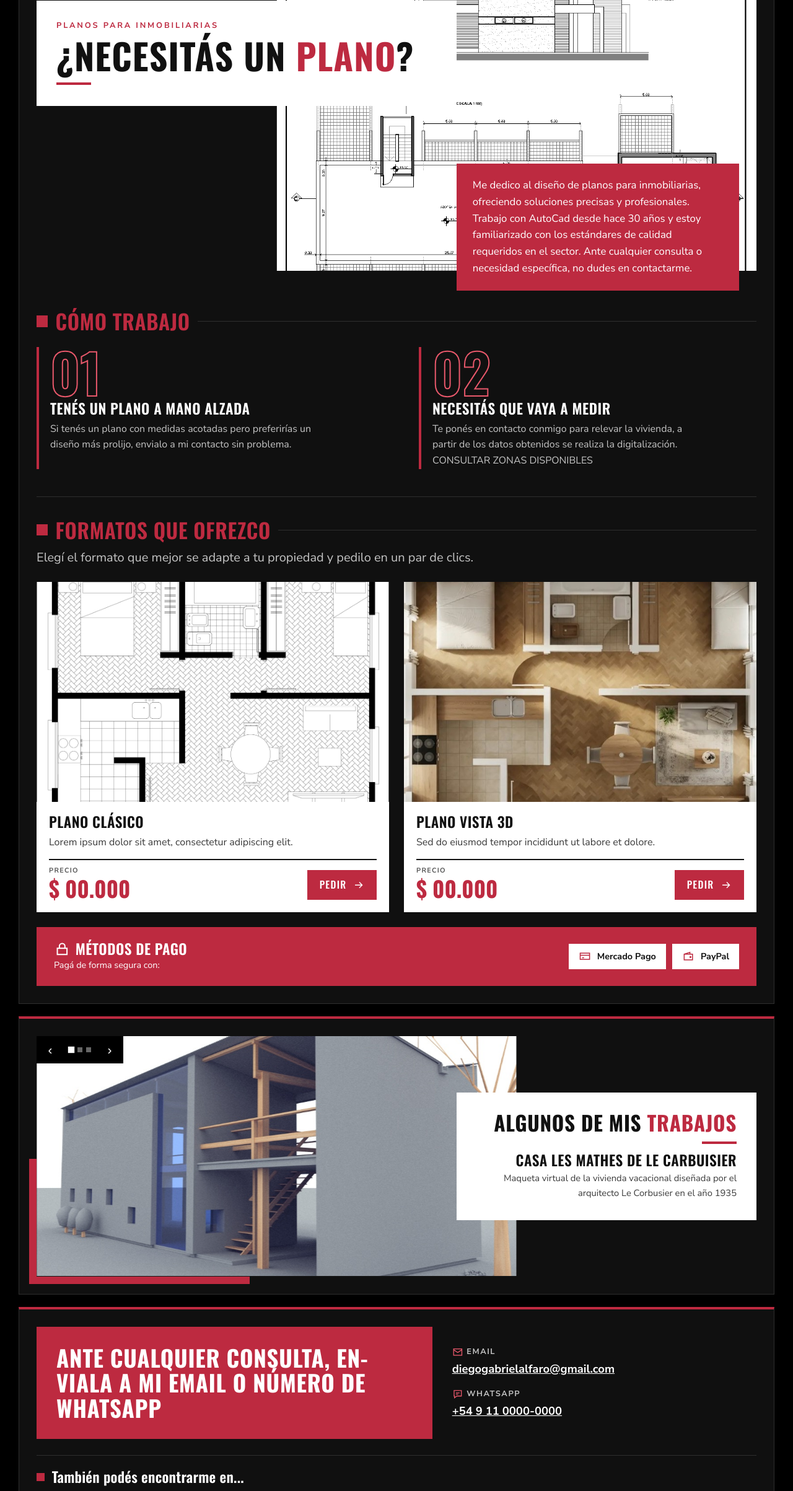
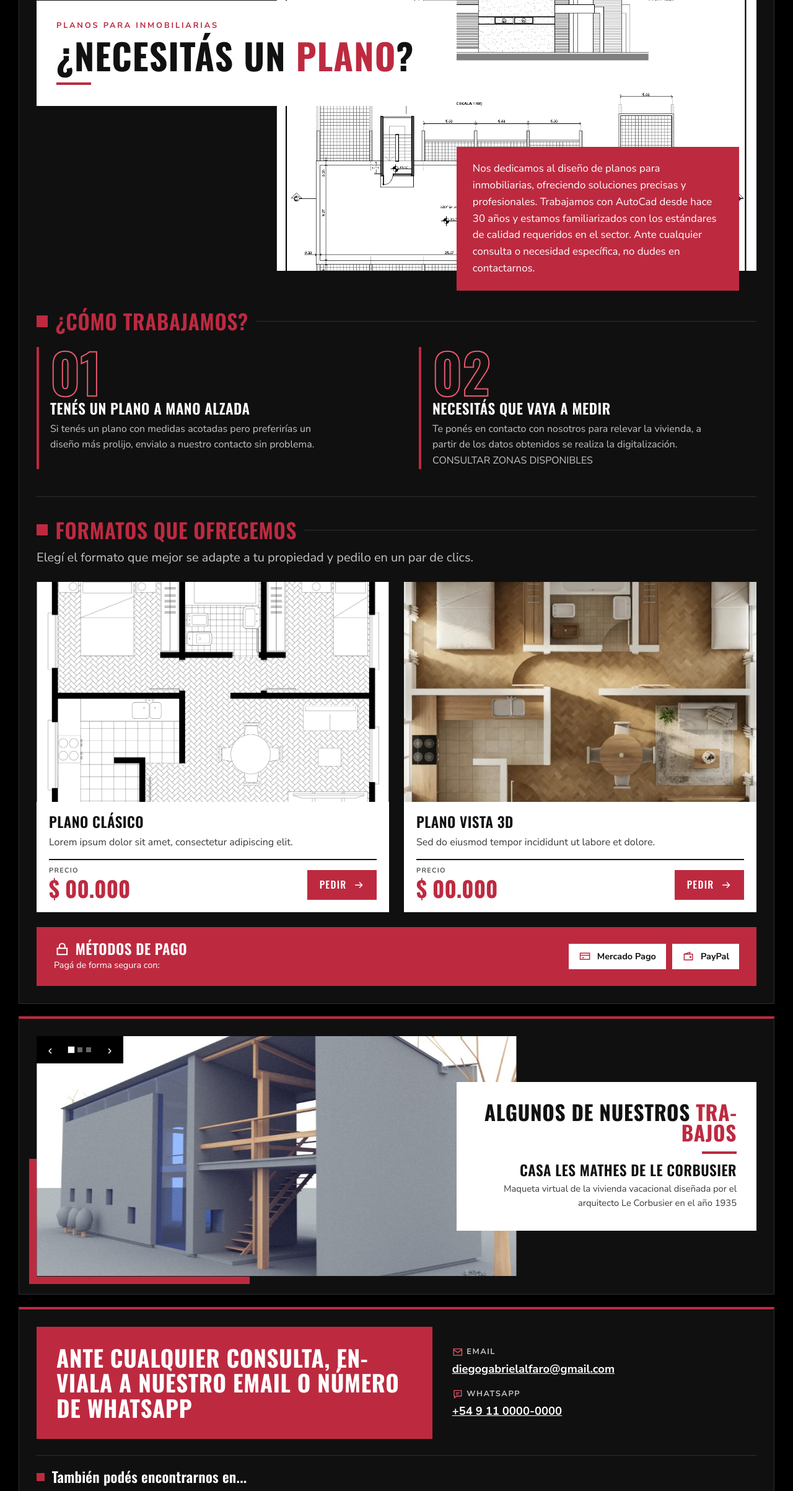
Before and after one commit to torialfaro/dgarender-web, a plain HTML site: page index.html in a window 1280 px wide. Shown: the part 914-3320 px from the top of the page at 62% size. Drawn offline with nearby package versions, Linux system fonts and the light colour scheme.

Commit message:
cambio de texto

```diff
--- a/index.html
+++ b/index.html
@@ -85,30 +85,30 @@
           <h2 class="display">¿Necesitás un <span class="hl">plano</span>?</h2>
         </div>
         <div class="plano-lede rect-red">
-          <p>Me dedico al diseño de planos para inmobiliarias, ofreciendo soluciones precisas y profesionales. Trabajo con AutoCad desde hace 30 años y estoy familiarizado con los estándares de calidad requeridos en el sector. Ante cualquier consulta o necesidad específica, no dudes en contactarme.</p>
+          <p>Nos dedicamos al diseño de planos para inmobiliarias, ofreciendo soluciones precisas y profesionales. Trabajamos con AutoCad desde hace 30 años y estamos familiarizados con los estándares de calidad requeridos en el sector. Ante cualquier consulta o necesidad específica, no dudes en contactarnos.</p>
         </div>
       </div>
 
       <!-- Cómo trabajamos: casos sin fondo, diferenciados por número y línea roja -->
       <div class="how" id="como-trabajamos">
-        <h3 class="subtitle">Cómo trabajo</h3>
+        <h3 class="subtitle">¿Cómo trabajamos?</h3>
         <div class="cases">
           <article class="case">
             <span class="case-num" aria-hidden="true">01</span>
             <h4>Tenés un plano a mano alzada</h4>
-            <p>Si tenés un plano con medidas acotadas pero preferirías un diseño más prolijo, envialo a mi contacto sin problema.</p>
+            <p>Si tenés un plano con medidas acotadas pero preferirías un diseño más prolijo, envialo a nuestro contacto sin problema.</p>
           </article>
           <article class="case">
             <span class="case-num" aria-hidden="true">02</span>
             <h4>Necesitás que vaya a medir</h4>
-            <p>Te ponés en contacto conmigo para relevar la vivienda, a partir de los datos obtenidos se realiza la digitalización. CONSULTAR ZONAS DISPONIBLES</p>
+            <p>Te ponés en contacto con nosotros para relevar la vivienda, a partir de los datos obtenidos se realiza la digitalización. CONSULTAR ZONAS DISPONIBLES</p>
           </article>
         </div>
       </div>
 
       <!-- Formatos que ofrecemos (estilo tienda) + métodos de pago -->
       <div class="formats" id="formatos">
-        <h3 class="subtitle">Formatos que ofrezco</h3>
+        <h3 class="subtitle">Formatos que ofrecemos</h3>
         <p class="lede">Elegí el formato que mejor se adapte a tu propiedad y pedilo en un par de clics.</p>
 
         <div class="shop-grid">
@@ -121,7 +121,7 @@
               <p class="product-desc">Lorem ipsum dolor sit amet, consectetur adipiscing elit.</p>
               <div class="product-foot">
                 <span class="price"><small>Precio</small>$ 00.000</span>
-                <a class="btn btn-sm" href="https://wa.me/5491165636172?text=Hola%2C%20quiero%20pedir%20el%20Formato%201" target="_blank" rel="noopener">Pedir <svg class="icon" aria-hidden="true"><use href="#i-arrow"/></svg></a>
+                <a class="btn btn-sm" href="https://wa.me/5491165636172?text=Hola%2C%20quiero%20consultar%20por%20un%20plano%20clásico" target="_blank" rel="noopener">Pedir <svg class="icon" aria-hidden="true"><use href="#i-arrow"/></svg></a>
               </div>
             </div>
           </article>
@@ -135,7 +135,7 @@
               <p class="product-desc">Sed do eiusmod tempor incididunt ut labore et dolore.</p>
               <div class="product-foot">
                 <span class="price"><small>Precio</small>$ 00.000</span>
-                <a class="btn btn-sm" href="https://wa.me/5491165636172?text=Hola%2C%20quiero%20pedir%20el%20Formato%202" target="_blank" rel="noopener">Pedir <svg class="icon" aria-hidden="true"><use href="#i-arrow"/></svg></a>
+                <a class="btn btn-sm" href="https://wa.me/5491165636172?text=Hola%2C%20quiero%20consultar%20por%20un%20plano%20en%20vista%203D" target="_blank" rel="noopener">Pedir <svg class="icon" aria-hidden="true"><use href="#i-arrow"/></svg></a>
               </div>
             </div>
           </article>
@@ -203,10 +203,10 @@
         </div>
 
         <div class="split-side rect-white">
-          <h2 class="display display--card">Algunos de mis <span class="hl">trabajos</span></h2>
+          <h2 class="display display--card">Algunos de nuestros <span class="hl">trabajos</span></h2>
           <div class="works-text" aria-live="polite">
             <article class="work-text">
-              <h4>Casa Les Mathes de Le Carbuisier</h4>
+              <h4>Casa Les Mathes de Le Corbusier</h4>
               <p>Maqueta virtual de la vivienda vacacional diseñada por el arquitecto Le Corbusier en el año 1935</p>
             </article>
             <article class="work-text" hidden>
@@ -227,7 +227,7 @@
     <footer class="panel site-footer" id="contacto">
       <div class="footer-top">
         <div class="footer-title-box rect-red">
-          <h2 class="footer-title">Ante cualquier consulta, enviala a mi email o número de WhatsApp</h2>
+          <h2 class="footer-title">Ante cualquier consulta, enviala a nuestro email o número de WhatsApp</h2>
         </div>
         <ul class="footer-info">
           <li>
@@ -242,7 +242,7 @@
       </div>
 
       <div class="footer-social">
-        <h3 class="subtitle subtitle--plain">También podés encontrarme en...</h3>
+        <h3 class="subtitle subtitle--plain">También podés encontrarnos en...</h3>
         <a class="social-link" href="https://instagram.com/dgaplanos" target="_blank" rel="noopener"><svg class="icon" aria-hidden="true"><use href="#i-camera"/></svg>Instagram &middot; @dgaplanos</a>
       </div>
 
```
